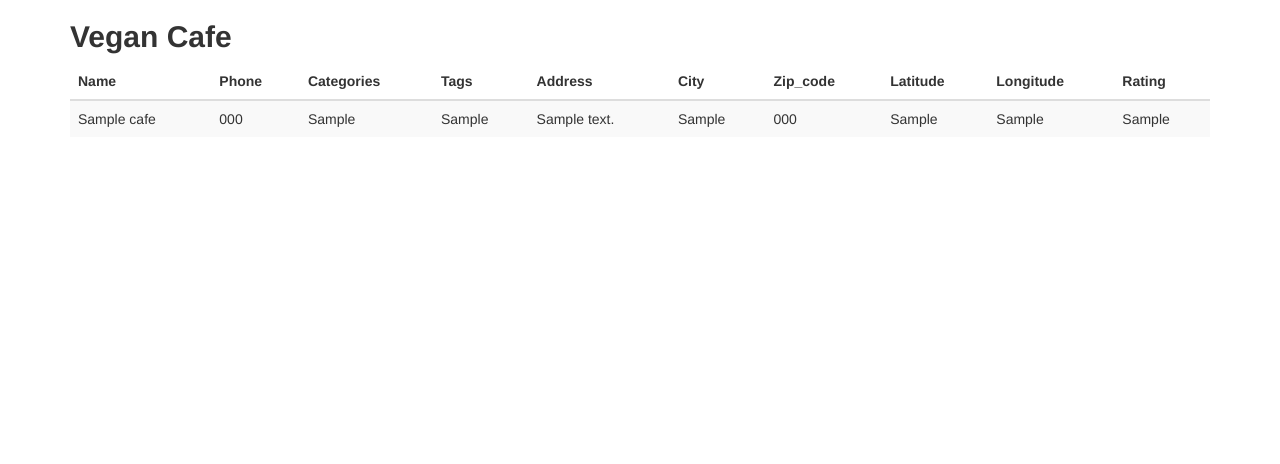
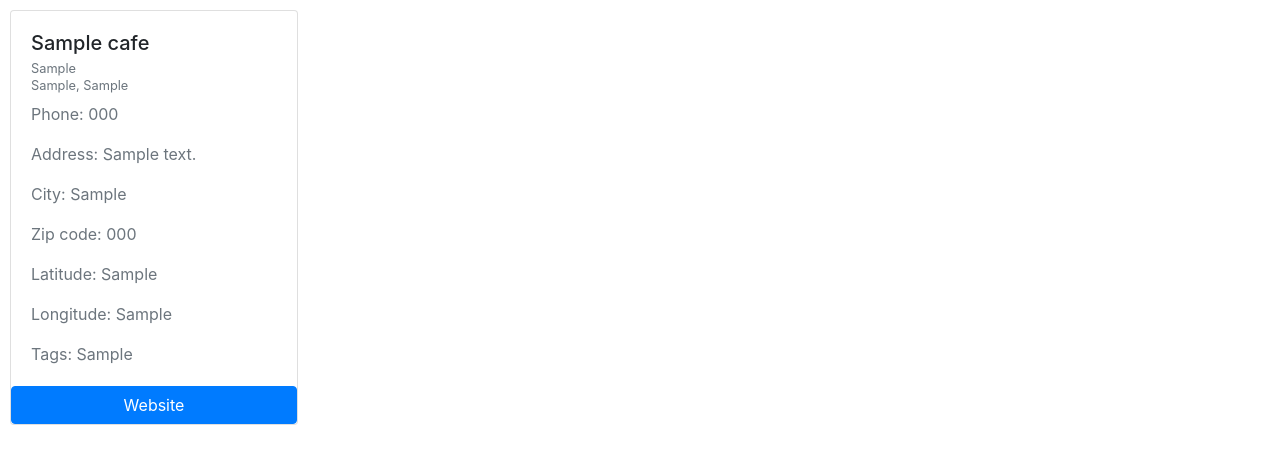
Before and after one commit to yarosh01/cx_dojo, a Django app: page /cafe_result/ in a window 1280 px wide. Shown: the top 464 px of the page. Run offline with Django 3.2, Linux system fonts and the light colour scheme; tables that the repository leaves empty hold one stand-in row (values such as "Sample post"); some libraries are stand-ins or nearby versions.

Commit message:
fix bugs

```diff
--- a/requirements.txt
+++ b/requirements.txt
@@ -14,3 +14,4 @@ sqlparse==0.4.2
 urllib3==1.26.7
 yelpapi==2.4.0
 mysqlclient==2.1.0
+python-google-places~=1.4.2
--- a/templates/list.html
+++ b/templates/list.html
@@ -3,44 +3,34 @@
 <head>
     <title>Cafe List</title>
     <meta charset="utf-8">
-  <meta name="viewport" content="width=device-width, initial-scale=1">
-  <link rel="stylesheet" href="https://maxcdn.bootstrapcdn.com/bootstrap/3.4.1/css/bootstrap.min.css">
+    <link rel="stylesheet" href="https://cdn.jsdelivr.net/npm/bootstrap@4.5.3/dist/css/bootstrap.min.css"
+          integrity="sha384-TX8t27EcRE3e/ihU7zmQxVncDAy5uIKz4rEkgIXeMed4M0jlfIDPvg6uqKI2xXr2" crossorigin="anonymous">
 </head>
 <body>
-    <div class="container">
-      <h2><strong>Vegan Cafe</strong></h2>
-      <table class="table table-striped">
-        <thead>
-          <tr>
-            <th>Name</th>
-            <th>Phone</th>
-            <th>Categories</th>
-            <th>Tags</th>
-            <th>Address</th>
-            <th>City</th>
-            <th>Zip_code</th>
-            <th>Latitude</th>
-            <th>Longitude</th>
-            <th>Rating</th>
-          </tr>
-        </thead>
-        <tbody>
+
+<div style="display: flex; flex-direction: row; flex-wrap: wrap">
+
     {% for article in object_list %}
-                <tr>
-                <td>{{ article.name }}</td>
-                <td>{{ article.phone }}</td>
-                <td>{{ article.categories }}</td>
-                <td>{{ article.tags }}</td>
-                <td>{{ article.address }}</td>
-                <td>{{ article.city }}</td>
-                <td>{{ article.zip_code }}</td>
-                <td>{{ article.latitude }}</td>
-                <td>{{ article.longitude }}</td>
-                <td>{{ article.rating }}</td>
-                </tr>
+        <div class="card" style="width: 18rem; margin: 10px">
+            <div class="card-body">
+
+                <div style="display: flex; flex-direction: row">
+                    <h5 class="card-title">{{ article.name }}</h5>
+                </div>
+                <h6 class="card-subtitle small mb-2 text-muted ">{{ article.categories }}</h6>
+                <h6 class="card-subtitle small mb-2 text-muted ">{{ article.rating_google }}, {{ article.rating }}</h6>
+                <p class="card-text text-muted ">Phone: {{ article.phone }}</p>
+                <p class="card-text text-muted ">Address: {{ article.address }}</p>
+                <p class="card-text text-muted ">City: {{ article.city }}</p>
+                <p class="card-text text-muted ">Zip code: {{ article.zip_code }}</p>
+                <p class="card-text text-muted ">Latitude: {{ article.latitude }}</p>
+                <p class="card-text text-muted ">Longitude: {{ article.longitude }}</p>
+                <p class="card-text text-muted ">Tags: {{ article.tags }}</p>
+            </div>
+            <a href="{{ article.website }}" class="btn btn-primary">Website</a>
+        </div>
     {% endfor %}
-        </tbody>
-      </table>
+
 </div>
 {% if is_paginated %}
     <ul class="pagination">
--- a/yelp_app/models.py
+++ b/yelp_app/models.py
@@ -2,7 +2,6 @@ from django.db import models
 from django.utils import timezone
 
 
-# Create your models here.
 class Cafe(models.Model):
 
     name = models.CharField(max_length=250)
@@ -15,6 +14,8 @@ class Cafe(models.Model):
     latitude = models.CharField(max_length=250)
     longitude = models.CharField(max_length=250)
     rating = models.CharField(max_length=250)
+    website = models.CharField(max_length=250)
+    rating_google = models.CharField(max_length=250)
 
     create = models.DateTimeField(auto_now_add=True)
     modified = models.DateTimeField(auto_now=True)
--- a/yelp_app/utils/api.py
+++ b/yelp_app/utils/api.py
@@ -1,4 +1,5 @@
 from yelpapi import YelpAPI
+import googleplaces
 
 
 def get_yelp_instance(yelp_key):
@@ -11,3 +12,8 @@ def get_yelp_instance(yelp_key):
     }
     yelp_instance = yelp_instance.search_query(**kwargs)
     return yelp_instance
+
+
+def get_google_instance(google_key):
+    google_instance = googleplaces.GooglePlaces(google_key)
+    return google_instance
--- a/yelp_app/views.py
+++ b/yelp_app/views.py
@@ -1,11 +1,13 @@
 from django.http import Http404
 from django.shortcuts import render, redirect
 from django.views.generic import View, ListView
-from .utils.api import get_yelp_instance
+from .utils.api import get_yelp_instance, get_google_instance
 from django.conf import settings
 from .models import Cafe
 from django.db import DatabaseError
 import logging
+from django.contrib import messages
+
 logger = logging.getLogger(__name__)
 
 
@@ -17,20 +19,39 @@ class SearchView(View):
 
     def post(self, request):
         term = request.POST.get('term') if request.POST.get('term') else None
-        if term and term.lower() == 'vegan cafe':
+        if term:
+            if term.lower() == 'vegan cafe':
+                yelp_response = get_yelp_instance(settings.YELP_API_KEY)
+                google_instance = get_google_instance(settings.GOOGLE_API_KEY)
 
-            yelp_response = get_yelp_instance(settings.YELP_API_KEY)
+                for business in yelp_response.get('businesses'):
+                    cafe_result = dict(name=business.get('name'), phone=business.get('phone'),
+                                       categories=(','.join(item['title'] for item in business.get('categories'))),
+                                       tags=(','.join(item['title'] for item in business.get('categories'))),
+                                       address=business.get('location').get('address1'),
+                                       city=business.get('location').get('city'),
+                                       zip_code=business.get('location').get('zip_code'),
+                                       latitude=business.get('coordinates').get('latitude'),
+                                       longitude=business.get('coordinates').get('longitude'),
+                                       rating=business.get('rating'))
 
-            for business in yelp_response.get('businesses'):
-                cafe_result = dict(name=business.get('name'), phone=business.get('phone'), categories=(','.join(item['title'] for item in business.get('categories'))),
-                                   tags=(','.join(item['title'] for item in business.get('categories'))),
-                                   address=business.get('location').get('address1'), city=business.get('location').get('city'),
-                                   zip_code=business.get('location').get('zip_code'),
-                                   latitude=business.get('coordinates').get('latitude'),
-                                   longitude=business.get('coordinates').get('longitude'), rating=business.get('rating'))
-                Cafe.objects.update_or_create(**cafe_result)
+                    places = google_instance.nearby_search(
+                        name=business.get('name'),
+                        lat_lng={
+                            'lat': business.get('coordinates').get('latitude'),
+                            'lng': business.get('coordinates').get('longitude')
+                        }
+                    )
 
-            return redirect('cafe_list')
+                    for place in places.places:
+                        place.get_details()
+                        cafe_result.update(website=place.website, rating_google=place.rating)
+
+                    Cafe.objects.update_or_create(**cafe_result)
+
+                    return redirect('cafe_list')
+            else:
+                messages.warning(request, "Warning. Please input 'Vegan Cafe'.")
 
         return render(request, self.template_name)
 
```
Also changed, not shown: cx_dojo/settings.py (+9 -4 lines), templates/search.html (+17 -1 lines), yelp_app/migrations/0002_auto_20211124_0047.py (added), yelp_app/migrations/0003_cafe_rating_google.py (added), 2 other files. Lines whose indentation alone changed are shown as unchanged.
